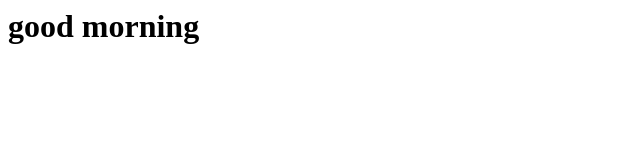
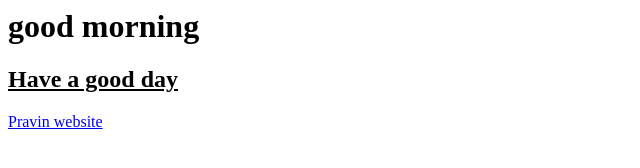
Before and after one commit to vidya1007/MyFirstRepo, a plain HTML site: page index.html in a window 1280 px wide. Shown: the whole page, without its empty margins (0-640 px from the left). Drawn offline with Linux system fonts and the light colour scheme.

Commit message:
changes are added
changes are added to index.html

```diff
--- a/index.html
+++ b/index.html
@@ -4,5 +4,7 @@
 </head>
 <body>
 <h1>good morning</h1>
+  <h2><u>Have a good day</u></h2>
+  <a href="http://pravinhanchinal.com">Pravin website</a>
 </body>
 </html>
```
